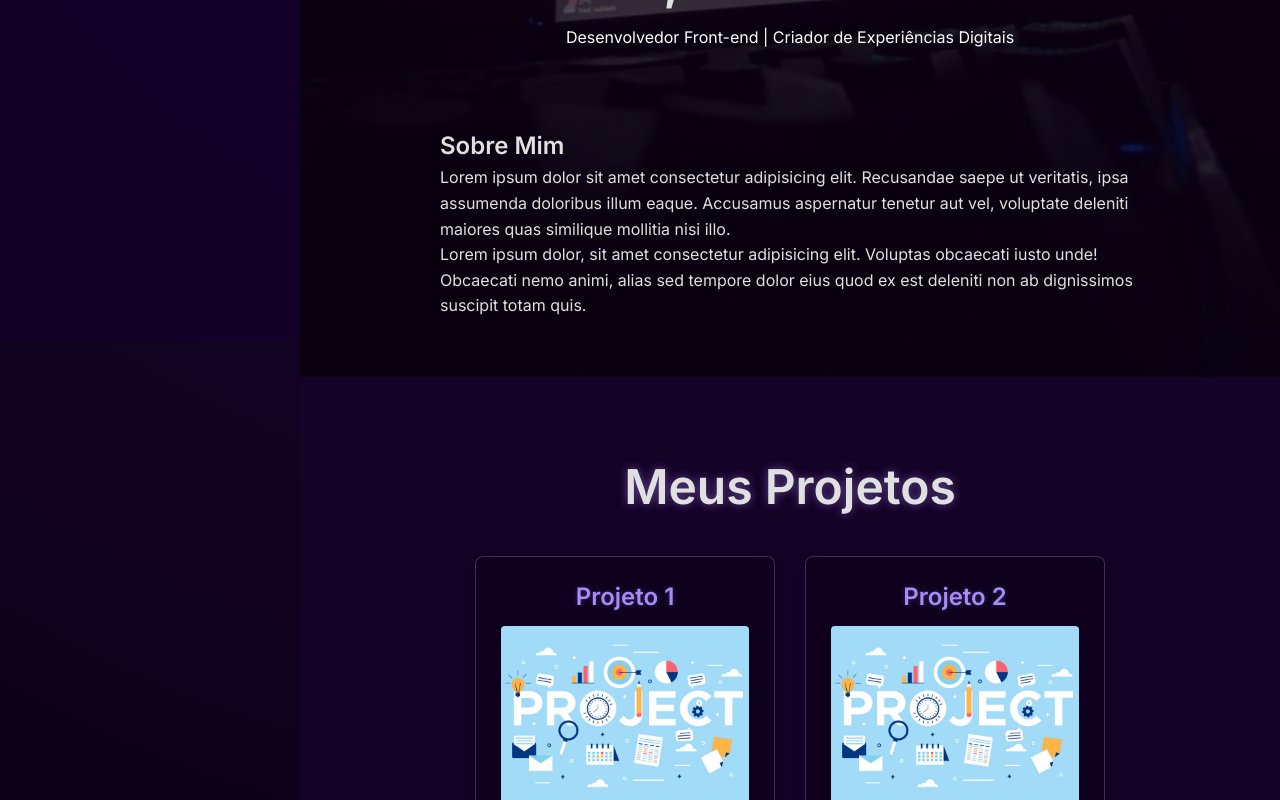
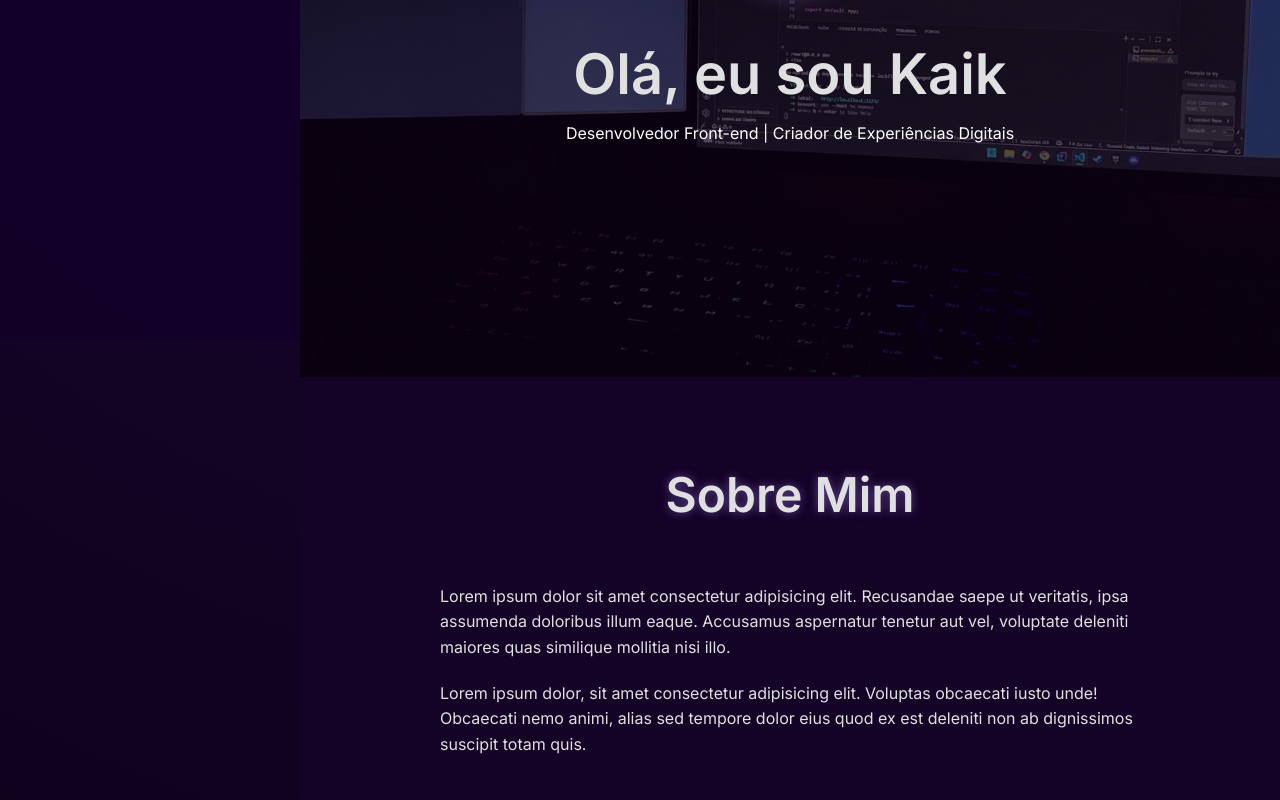
Before and after one commit to kaikLimaF/PortfolioNew, a React (Create React App) app: page / in a window 1280 px wide. Shown: the part 460-1260 px from the top of the page. Built offline with nearby package versions, Linux system fonts and the light colour scheme.

Commit message:
atualização no sobre e na imagem do hero

```diff
--- a/src/App.jsx
+++ b/src/App.jsx
@@ -5,14 +5,16 @@ import Hero from "./Components/Hero";
 import Projects from "./Components/Projects";
 import Experience from "./Components/Experience";
 import Contact from "./Components/Contact";
+import Sobre from "./Components/Sobre";
 
 function App() {
   return (
     <div className="App">
       <Navbar />
       <Hero />
+      <Sobre />
+      <Experience />
       <Projects />
-      <Experience />
       <Contact />
     </div>
   );
--- a/src/Components/Hero.css
+++ b/src/Components/Hero.css
@@ -6,7 +6,7 @@
   position: relative; /* Necessário para o posicionamento do overlay */
   min-height: 100vh; /* Garante que a seção ocupe toda a altura da tela */
   /* Substitua pelo caminho da sua imagem na pasta 'public' */
-  background-image: url("../img/aeu.jpeg");
+  background-image: url("../img/aeu.PNG");
   background-size: cover; /* Faz a imagem cobrir todo o espaço */
   background-position: center; /* Centraliza a imagem */
   background-repeat: no-repeat; /* Evita a repetição da imagem */
@@ -55,14 +55,7 @@
   animation: fadeInUp 1s ease-out forwards; /* Efeito de entrada */
 }
 
-.hero-sobre {
-  max-width: 700px; /* Largura máxima para a seção "sobre" */
-  line-height: 1.6; /* Melhorar legibilidade */
-  color: #e0e0e0; /* Cor de texto mais suave, consistente com o título */
-  opacity: 0; /* Inicia invisível para a animação */
-  animation: fadeInUp 1s ease-out 0.3s forwards; /* Efeito de entrada com atraso */
-  z-index: 2;
-}
+
 
 /* Keyframes para as animações */
 @keyframes floatImage {
--- a/src/Components/Hero.jsx
+++ b/src/Components/Hero.jsx
@@ -13,18 +13,7 @@ const Hero = () => {
           <p>Desenvolvedor Front-end | Criador de Experiências Digitais</p>
         </div>
       </div>
-      <div className="hero-sobre">
-        <h1>Sobre Mim</h1>
-        <p>
-          Lorem ipsum dolor sit amet consectetur adipisicing elit. Recusandae
-          saepe ut veritatis, ipsa assumenda doloribus illum eaque. Accusamus
-          aspernatur tenetur aut vel, voluptate deleniti maiores quas similique
-          mollitia nisi illo.
-        </p>
 
-        <p>Lorem ipsum dolor, sit amet consectetur adipisicing elit. Voluptas obcaecati iusto unde! Obcaecati nemo animi, alias sed tempore dolor eius quod ex est deleniti non ab dignissimos suscipit totam quis.
-        </p>
-      </div>
     </section>
   );
 };
--- a/src/Components/Projects.jsx
+++ b/src/Components/Projects.jsx
@@ -25,6 +25,27 @@ const Projects = () => {
       link: 'https://github.com/seu-usuario/projeto3',
       image: imgProject, // Placeholder image
     },
+    {
+      id: 4,
+      title: 'Projeto 4',
+      description: 'Descrição breve do projeto 4.',
+      link: 'https://github.com/seu-usuario/projeto4',
+      image: imgProject, // Placeholder image
+    },
+    {
+      id: 5,
+      title: 'Projeto 5',
+      description: 'Descrição breve do projeto 5.',
+      link: 'https://github.com/seu-usuario/projeto5',
+      image: imgProject, // Placeholder image
+    },
+    {
+      id: 6,
+      title: 'Projeto 6',
+      description: 'Descrição breve do projeto 6.',
+      link: 'https://github.com/seu-usuario/projeto6',
+      image: imgProject, // Placeholder image
+    }
   ];
 
   return (
--- /dev/null
+++ b/src/Components/Sobre.css
@@ -0,0 +1,33 @@
+.hero-sobre {
+  display: flex;
+  flex-direction: column;
+  align-items: center;
+  max-width: 100%;
+  margin: 0 auto; /* Centraliza em telas menores */
+  padding: 80px 20px; /* Padding consistente com outras seções */
+  line-height: 1.6; /* Melhorar legibilidade */
+  color: #e0e0e0; /* Cor de texto mais suave, consistente com o título */
+  opacity: 0; /* Inicia invisível para a animação */
+  animation: fadeInUp 1s ease-out 0.3s forwards; /* Efeito de entrada com atraso */
+  z-index: 2;
+ background-color: #150227;
+}
+
+.title {
+  font-size: 3rem; /* Tamanho de fonte maior para o título */
+  margin-bottom: 50px; /* Aumentar margem inferior para separar do conteúdo */
+  color: #e0e0e0; /* Cor mais clara para o título */
+  text-shadow: 0 0 10px rgba(167, 139, 250, 0.5); /* Sombra sutil para o título */
+}
+.textOne,
+.textTwo {
+  max-width: 700px; /* Largura máxima consistente com outras seções */
+  width: 100%;
+  margin-bottom: 20px; /* Espaçamento entre os parágrafos */
+}
+
+@media (min-width: 1024px) {
+  .hero-sobre {
+    margin-left: 300px;
+  }
+}
--- /dev/null
+++ b/src/Components/Sobre.jsx
@@ -0,0 +1,29 @@
+import React from "react";
+import "./Sobre.css";
+
+const Sobre = () => {
+  return (
+    <>
+      <div className="hero-sobre">
+        <h1 className="title">Sobre Mim</h1>
+        <div className="textOne">
+          <p>
+            Lorem ipsum dolor sit amet consectetur adipisicing elit. Recusandae
+            saepe ut veritatis, ipsa assumenda doloribus illum eaque. Accusamus
+            aspernatur tenetur aut vel, voluptate deleniti maiores quas
+            similique mollitia nisi illo.
+          </p>
+        </div>
+        <div className="textTwo">
+          <p>
+            Lorem ipsum dolor, sit amet consectetur adipisicing elit. Voluptas
+            obcaecati iusto unde! Obcaecati nemo animi, alias sed tempore dolor
+            eius quod ex est deleniti non ab dignissimos suscipit totam quis.
+          </p>
+        </div>
+      </div>
+    </>
+  );
+};
+
+export default Sobre;
```
Also changed, not shown: src/img/aeu.PNG (added).
